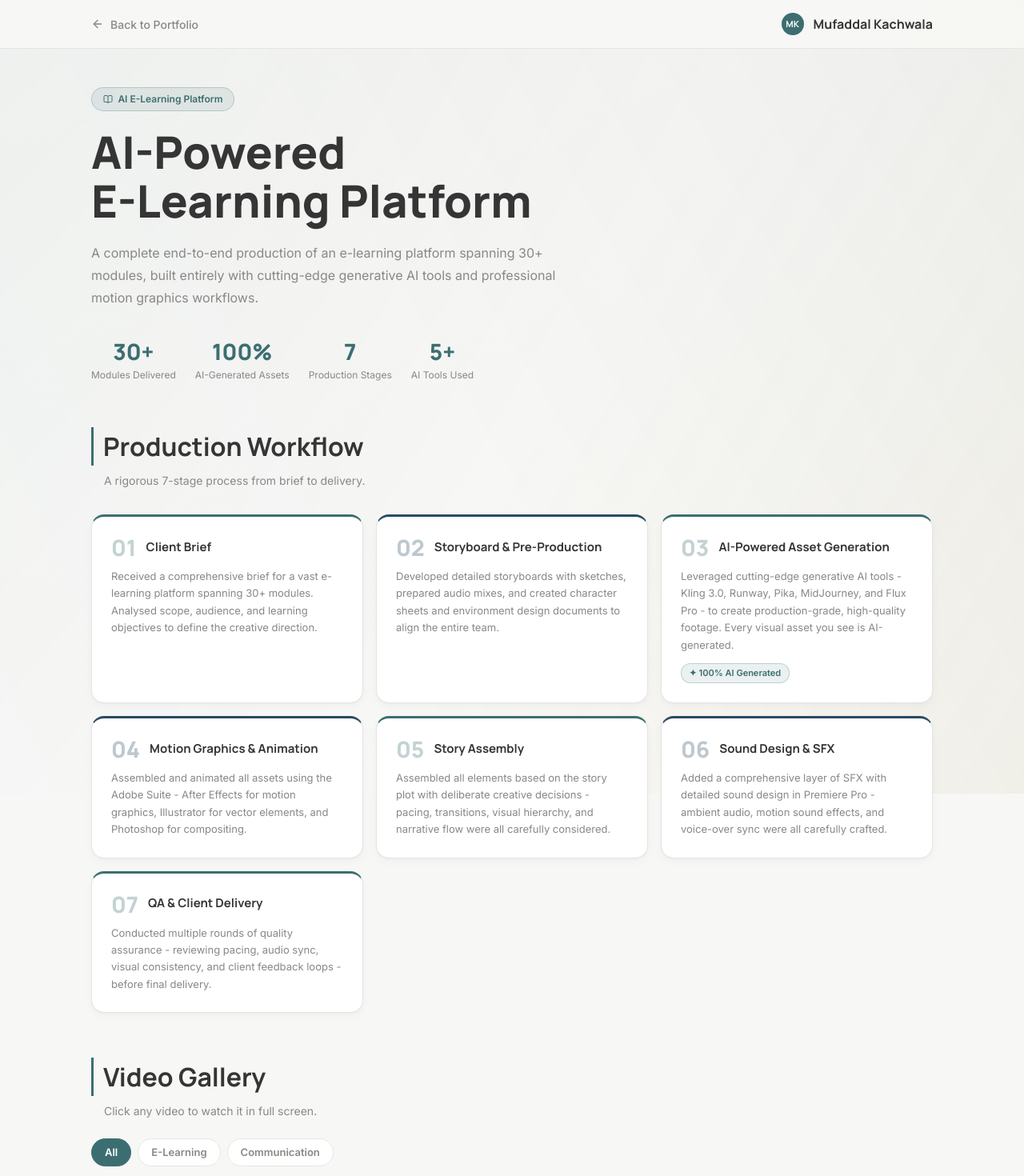
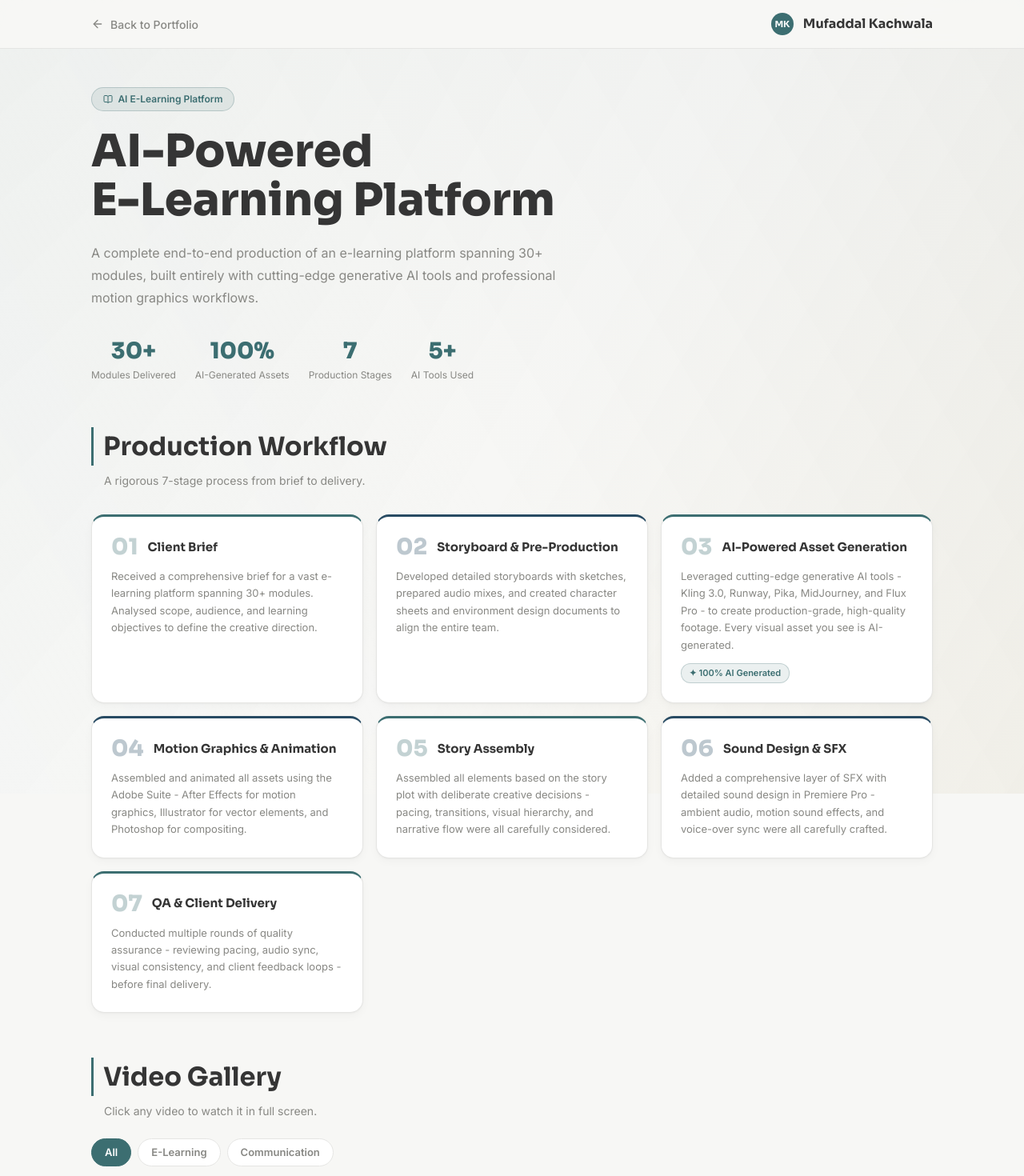
Before and after one commit to Muffin34/mufaddal-portfolio, a React (Vite) app: page /work in a window 1280 px wide. Shown: the top 1470 px of the page at 80% size. Built offline with nearby package versions, Linux system fonts and the light colour scheme.

Commit message:
Switch display typography to Sora

```diff
--- a/index.html
+++ b/index.html
@@ -10,7 +10,7 @@
     <title>Mufaddal Kachwala - Senior Motion Graphics Designer</title>
     <link rel="preconnect" href="https://fonts.googleapis.com" />
     <link rel="preconnect" href="https://fonts.gstatic.com" crossorigin />
-    <link href="https://fonts.googleapis.com/css2?family=Manrope:wght@500;600;700;800&family=Inter:wght@300;400;500;600&display=swap" rel="stylesheet" />
+    <link href="https://fonts.googleapis.com/css2?family=Sora:wght@600;700;800&family=Inter:wght@300;400;500;600&display=swap" rel="stylesheet" />
   </head>
   <body>
     <div id="root"></div>
--- a/src/index.css
+++ b/src/index.css
@@ -11,7 +11,7 @@
   --color-border: #e5e5e3;
   --color-muted: #888884;
 
-  --font-display: 'Manrope', sans-serif;
+  --font-display: 'Sora', sans-serif;
   --font-body: 'Inter', sans-serif;
 }
 
@@ -35,7 +35,7 @@ body {
 }
 
 h1, h2, h3, h4, h5, h6 {
-  font-family: 'Manrope', sans-serif;
+  font-family: 'Sora', sans-serif;
 }
 
 .animated-gradient-page {
--- a/src/pages/Work.tsx
+++ b/src/pages/Work.tsx
@@ -78,8 +78,8 @@ export default function Work() {
             <ArrowLeft size={16} /> Back to Portfolio
           </Link>
           <div style={{ display: 'flex', alignItems: 'center', gap: '0.75rem' }}>
-            <div style={{ width: 28, height: 28, borderRadius: '50%', background: '#3c6e71', display: 'flex', alignItems: 'center', justifyContent: 'center', color: '#fff', fontWeight: 700, fontSize: 11, fontFamily: "'Manrope', sans-serif" }}>MK</div>
-            <span style={{ fontFamily: "'Manrope', sans-serif", fontWeight: 700, fontSize: 16, color: '#353535' }}>Mufaddal Kachwala</span>
+            <div style={{ width: 28, height: 28, borderRadius: '50%', background: '#3c6e71', display: 'flex', alignItems: 'center', justifyContent: 'center', color: '#fff', fontWeight: 700, fontSize: 11, fontFamily: "'Sora', sans-serif" }}>MK</div>
+            <span style={{ fontFamily: "'Sora', sans-serif", fontWeight: 700, fontSize: 16, color: '#353535' }}>Mufaddal Kachwala</span>
           </div>
         </div>
       </header>
@@ -96,7 +96,7 @@ export default function Work() {
             </div>
           </div>
 
-          <h1 style={{ fontFamily: "'Manrope', sans-serif", fontSize: 'clamp(2rem, 6vw, 3.5rem)', fontWeight: 800, color: '#353535', lineHeight: 1.1, marginBottom: '1.25rem' }}>
+          <h1 style={{ fontFamily: "'Sora', sans-serif", fontSize: 'clamp(2rem, 6vw, 3.5rem)', fontWeight: 800, color: '#353535', lineHeight: 1.1, marginBottom: '1.25rem' }}>
             AI-Powered<br />E-Learning Platform
           </h1>
           <p style={{ color: '#888884', fontSize: 16, lineHeight: 1.75, maxWidth: 600, marginBottom: '2rem' }}>
@@ -107,7 +107,7 @@ export default function Work() {
           <div style={{ display: 'flex', flexWrap: 'wrap', gap: isMobile ? '1rem' : '1.5rem', marginBottom: '3.5rem' }}>
             {workContent.elearningStats.map((s, i) => (
               <div key={i} style={{ textAlign: 'center', flex: isMobile ? '1 1 130px' : '0 1 auto' }}>
-                <div style={{ fontFamily: "'Manrope', sans-serif", fontSize: 28, fontWeight: 800, color: '#3c6e71' }}>{s.value}</div>
+                <div style={{ fontFamily: "'Sora', sans-serif", fontSize: 28, fontWeight: 800, color: '#3c6e71' }}>{s.value}</div>
                 <div style={{ color: '#888884', fontSize: 12 }}>{s.label}</div>
               </div>
             ))}
@@ -115,7 +115,7 @@ export default function Work() {
 
           {/* Production Workflow */}
           <div style={{ marginBottom: '3.5rem' }}>
-            <h2 style={{ fontFamily: "'Manrope', sans-serif", fontSize: 'clamp(1.5rem, 4vw, 2rem)', fontWeight: 700, color: '#353535', marginBottom: '0.5rem', paddingLeft: '0.75rem', borderLeft: '3px solid #3c6e71' }}>Production Workflow</h2>
+            <h2 style={{ fontFamily: "'Sora', sans-serif", fontSize: 'clamp(1.5rem, 4vw, 2rem)', fontWeight: 700, color: '#353535', marginBottom: '0.5rem', paddingLeft: '0.75rem', borderLeft: '3px solid #3c6e71' }}>Production Workflow</h2>
             <p style={{ color: '#888884', fontSize: 14, marginBottom: '2rem', paddingLeft: '1rem' }}>A rigorous 7-stage process from brief to delivery.</p>
             <div style={{ display: 'grid', gridTemplateColumns: isMobile ? 'minmax(0, 1fr)' : 'repeat(auto-fill, minmax(280px, 1fr))', gap: '1rem' }}>
               {workflowSteps.map((step, i) => (
@@ -126,8 +126,8 @@ export default function Work() {
                   style={{ borderTop: `3px solid ${step.color}`, padding: '1.5rem' }}
                 >
                   <div style={{ display: 'flex', alignItems: 'center', gap: '0.75rem', marginBottom: '0.75rem' }}>
-                    <span style={{ fontFamily: "'Manrope', sans-serif", fontSize: 28, fontWeight: 800, color: step.color, opacity: 0.3, lineHeight: 1 }}>{step.step}</span>
-                    <h3 style={{ fontFamily: "'Manrope', sans-serif", fontWeight: 700, fontSize: 15, color: '#353535' }}>{step.title}</h3>
+                    <span style={{ fontFamily: "'Sora', sans-serif", fontSize: 28, fontWeight: 800, color: step.color, opacity: 0.3, lineHeight: 1 }}>{step.step}</span>
+                    <h3 style={{ fontFamily: "'Sora', sans-serif", fontWeight: 700, fontSize: 15, color: '#353535' }}>{step.title}</h3>
                   </div>
                   <p style={{ color: '#888884', fontSize: 13, lineHeight: 1.65 }}>{step.description}</p>
                   {step.badge && (
@@ -142,7 +142,7 @@ export default function Work() {
 
           {/* Video Gallery */}
           <div>
-            <h2 style={{ fontFamily: "'Manrope', sans-serif", fontSize: 'clamp(1.5rem, 4vw, 2rem)', fontWeight: 700, color: '#353535', marginBottom: '0.5rem', paddingLeft: '0.75rem', borderLeft: '3px solid #3c6e71' }}>Video Gallery</h2>
+            <h2 style={{ fontFamily: "'Sora', sans-serif", fontSize: 'clamp(1.5rem, 4vw, 2rem)', fontWeight: 700, color: '#353535', marginBottom: '0.5rem', paddingLeft: '0.75rem', borderLeft: '3px solid #3c6e71' }}>Video Gallery</h2>
             <p style={{ color: '#888884', fontSize: 14, marginBottom: '1.5rem', paddingLeft: '1rem' }}>Click any video to watch it in full screen.</p>
 
             {/* Category Filter */}
@@ -194,7 +194,7 @@ export default function Work() {
                   </div>
                   <div style={{ padding: '0.875rem 1rem' }}>
                     <p style={{ fontSize: 11, color: '#3c6e71', fontWeight: 600, marginBottom: '0.25rem' }}>{video.module}</p>
-                    <h3 style={{ fontFamily: "'Manrope', sans-serif", fontWeight: 700, fontSize: 14, color: '#353535', lineHeight: 1.4 }}>{video.title}</h3>
+                    <h3 style={{ fontFamily: "'Sora', sans-serif", fontWeight: 700, fontSize: 14, color: '#353535', lineHeight: 1.4 }}>{video.title}</h3>
                   </div>
                 </motion.div>
               ))}
@@ -215,7 +215,7 @@ export default function Work() {
             </div>
           </div>
 
-          <h2 style={{ fontFamily: "'Manrope', sans-serif", fontSize: 'clamp(2rem, 6vw, 3.5rem)', fontWeight: 800, color: '#353535', lineHeight: 1.1, marginBottom: '1.25rem' }}>
+          <h2 style={{ fontFamily: "'Sora', sans-serif", fontSize: 'clamp(2rem, 6vw, 3.5rem)', fontWeight: 800, color: '#353535', lineHeight: 1.1, marginBottom: '1.25rem' }}>
             Broadcasting &<br />Promotional Work
           </h2>
           <p style={{ color: '#888884', fontSize: 16, lineHeight: 1.75, maxWidth: 600, marginBottom: '2rem' }}>
@@ -226,14 +226,14 @@ export default function Work() {
           <div style={{ display: 'flex', flexWrap: 'wrap', gap: isMobile ? '1rem' : '1.5rem', marginBottom: '3rem' }}>
             {workContent.promoStats.map((s, i) => (
               <div key={i} style={{ textAlign: 'center', flex: isMobile ? '1 1 130px' : '0 1 auto' }}>
-                <div style={{ fontFamily: "'Manrope', sans-serif", fontSize: 28, fontWeight: 800, color: '#284b63' }}>{s.value}</div>
+                <div style={{ fontFamily: "'Sora', sans-serif", fontSize: 28, fontWeight: 800, color: '#284b63' }}>{s.value}</div>
                 <div style={{ color: '#888884', fontSize: 12 }}>{s.label}</div>
               </div>
             ))}
           </div>
 
           {/* Promo Video Grid */}
-          <h3 style={{ fontFamily: "'Manrope', sans-serif", fontSize: 'clamp(1.25rem, 3vw, 1.75rem)', fontWeight: 700, color: '#353535', marginBottom: '0.5rem', paddingLeft: '0.75rem', borderLeft: '3px solid #284b63' }}>Promo Reel Gallery</h3>
+          <h3 style={{ fontFamily: "'Sora', sans-serif", fontSize: 'clamp(1.25rem, 3vw, 1.75rem)', fontWeight: 700, color: '#353535', marginBottom: '0.5rem', paddingLeft: '0.75rem', borderLeft: '3px solid #284b63' }}>Promo Reel Gallery</h3>
           <p style={{ color: '#888884', fontSize: 14, marginBottom: '2rem', paddingLeft: '1rem' }}>Click any video to watch it in full screen.</p>
 
           <div style={{ display: 'grid', gridTemplateColumns: isMobile ? 'minmax(0, 1fr)' : 'repeat(auto-fill, minmax(300px, 1fr))', gap: '1.25rem' }}>
@@ -259,7 +259,7 @@ export default function Work() {
                 </div>
                 <div style={{ padding: '0.875rem 1rem' }}>
                   <p style={{ fontSize: 11, color: '#284b63', fontWeight: 600, marginBottom: '0.25rem' }}>{video.module}</p>
-                  <h3 style={{ fontFamily: "'Manrope', sans-serif", fontWeight: 700, fontSize: 14, color: '#353535', lineHeight: 1.4 }}>{video.title}</h3>
+                  <h3 style={{ fontFamily: "'Sora', sans-serif", fontWeight: 700, fontSize: 14, color: '#353535', lineHeight: 1.4 }}>{video.title}</h3>
                 </div>
               </motion.div>
             ))}
@@ -268,11 +268,11 @@ export default function Work() {
 
         {/* ── TOOLS USED ── */}
         <motion.section variants={fadeUp} initial="hidden" whileInView="visible" viewport={{ once: true }} className="card" style={{ marginBottom: '2rem' }}>
-          <h2 style={{ fontFamily: "'Manrope', sans-serif", fontSize: 20, fontWeight: 700, color: '#353535', marginBottom: '1.5rem' }}>Tools & Technologies</h2>
+          <h2 style={{ fontFamily: "'Sora', sans-serif", fontSize: 20, fontWeight: 700, color: '#353535', marginBottom: '1.5rem' }}>Tools & Technologies</h2>
           <div style={{ display: 'grid', gridTemplateColumns: isMobile ? 'minmax(0, 1fr)' : 'repeat(auto-fit, minmax(200px, 1fr))', gap: '1.5rem' }}>
             {workContent.toolGroups.map((group, i) => (
               <div key={i}>
-                <h4 style={{ fontFamily: "'Manrope', sans-serif", fontWeight: 700, fontSize: 13, color: '#3c6e71', marginBottom: '0.75rem', textTransform: 'uppercase', letterSpacing: 0 }}>{group.label}</h4>
+                <h4 style={{ fontFamily: "'Sora', sans-serif", fontWeight: 700, fontSize: 13, color: '#3c6e71', marginBottom: '0.75rem', textTransform: 'uppercase', letterSpacing: 0 }}>{group.label}</h4>
                 <div style={{ display: 'flex', flexWrap: 'wrap', gap: '0.4rem' }}>
                   {group.tools.map((t, j) => (
                     <span key={j} style={{ background: '#f7f7f5', border: '1px solid #e5e5e3', borderRadius: 6, padding: '0.25rem 0.6rem', fontSize: 12, color: '#353535', fontWeight: 500 }}>{t}</span>
@@ -316,7 +316,7 @@ export default function Work() {
             <div style={{ marginBottom: '0.75rem', display: 'flex', justifyContent: 'space-between', alignItems: 'center' }}>
               <div>
                 <p style={{ color: '#3c6e71', fontSize: 12, fontWeight: 600 }}>{elearningVideos[elearningLightbox].module}</p>
-                <h3 style={{ fontFamily: "'Manrope', sans-serif", color: '#fff', fontWeight: 700, fontSize: 18 }}>{elearningVideos[elearningLightbox].title}</h3>
+                <h3 style={{ fontFamily: "'Sora', sans-serif", color: '#fff', fontWeight: 700, fontSize: 18 }}>{elearningVideos[elearningLightbox].title}</h3>
               </div>
               <span style={{ color: 'rgba(255,255,255,0.4)', fontSize: 13 }}>{elearningLightbox + 1} / {elearningVideos.length}</span>
             </div>
@@ -355,7 +355,7 @@ export default function Work() {
             <div style={{ marginBottom: '0.75rem', display: 'flex', justifyContent: 'space-between', alignItems: 'center' }}>
               <div>
                 <p style={{ color: '#3c6e71', fontSize: 12, fontWeight: 600 }}>{promoVideos[promoLightbox].module}</p>
-                <h3 style={{ fontFamily: "'Manrope', sans-serif", color: '#fff', fontWeight: 700, fontSize: 18 }}>{promoVideos[promoLightbox].title}</h3>
+                <h3 style={{ fontFamily: "'Sora', sans-serif", color: '#fff', fontWeight: 700, fontSize: 18 }}>{promoVideos[promoLightbox].title}</h3>
               </div>
               <span style={{ color: 'rgba(255,255,255,0.4)', fontSize: 13 }}>{promoLightbox + 1} / {promoVideos.length}</span>
             </div>
```
Also changed, not shown: src/pages/Home.tsx (+16 -16 lines).
